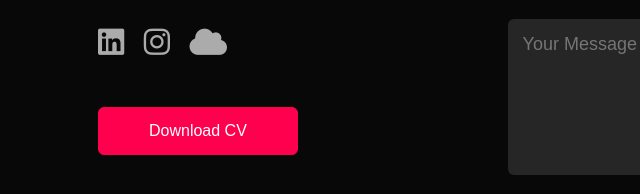
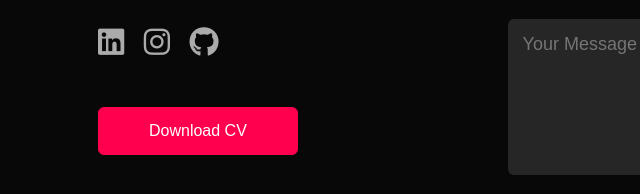
Before and after one commit to Satheesh-07/Portfolio, a plain HTML site: page index.html in a window 1280 px wide. Shown: the part 2942-3136 px from the top of the page, 30-670 px from the left. Drawn offline with Linux system fonts and the light colour scheme.

Commit message:
Update index.html

```diff
--- a/index.html
+++ b/index.html
@@ -163,7 +163,7 @@
                         <div class="social-icons">
                             <a href="https://www.linkedin.com/in/satheeshp10/"><i class="fa-brands fa-linkedin"></i></a>
                             <a href="https://www.instagram.com/__saisu_prabha/"><i class="fa-brands fa-instagram"></i></a>
-                            <a href="https://www.cloudskillsboost.google/public_profiles/9417cfc7-ae88-48b6-9c48-3db99e0bcb1a"><i class="fa-solid fa-cloud"></i></a>
+                            <a href="https://github.com/Satheesh-07"><i class="fa-brands fa-github"></i></a>
                         </div>
                         <a href="images/Satheesh.pdf" download class="btn btn2">Download CV</a>
                     </div>
```
